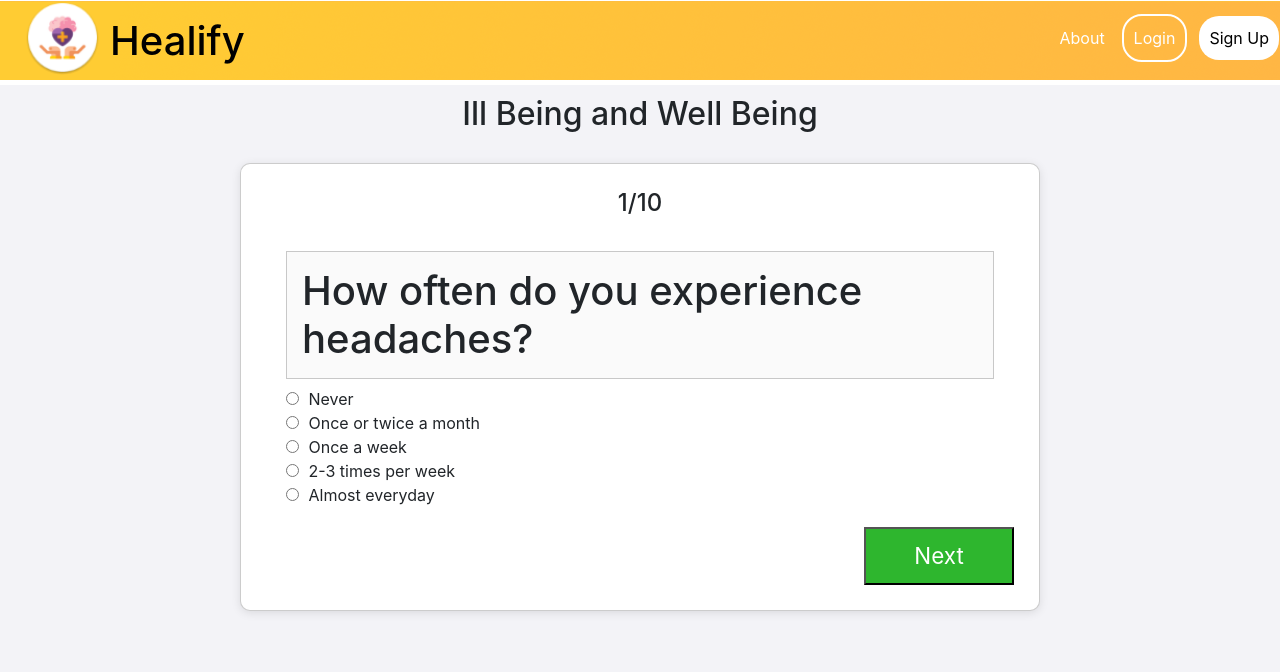
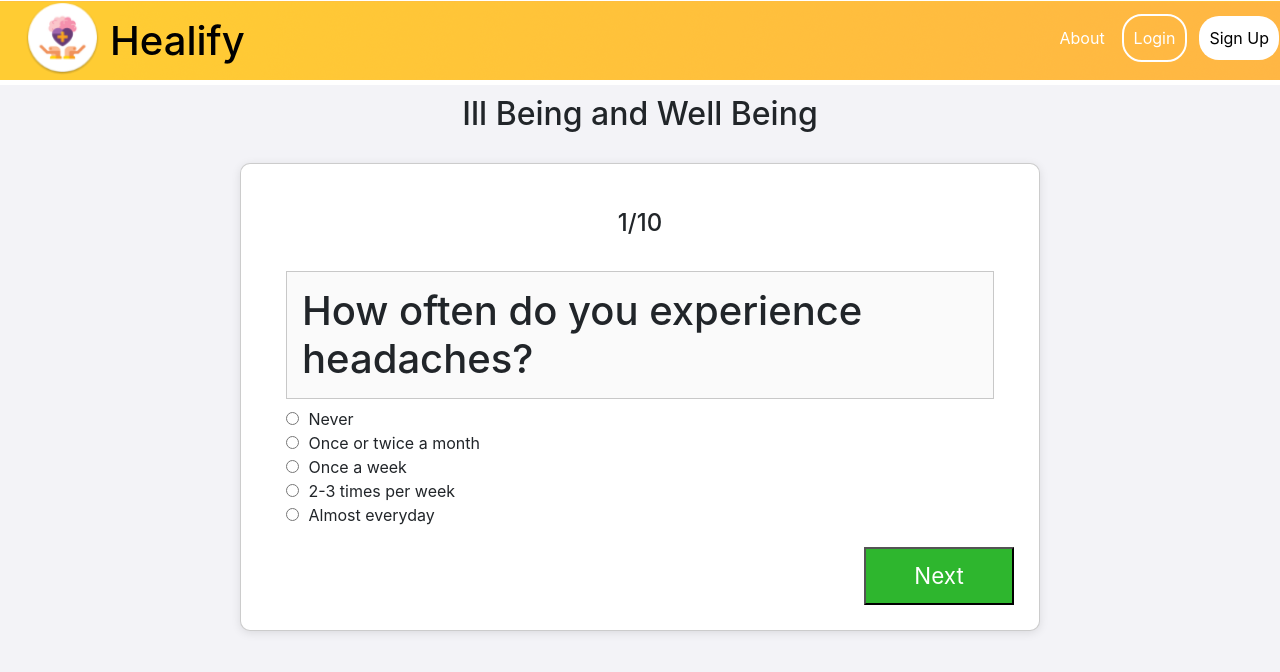
Before and after one commit to SE-Project-Team/Healify, a React (Create React App) app in the folder healify/: page /Quiz1 in a window 1280 px wide. Shown: the top 672 px of the page. Built offline with nearby package versions, Linux system fonts and the light colour scheme; no server answers.

Commit message:
Quotes Added

```diff
--- a/healify/src/Components/Quiz/Quiz.module.css
+++ b/healify/src/Components/Quiz/Quiz.module.css
@@ -17,8 +17,7 @@
   justify-content: start;
   background-color: white;
 }
-.remove_underline
-{
+.remove_underline {
   text-decoration: none;
 }
 .heading {
@@ -28,6 +27,7 @@
 }
 .counter {
   text-align: center;
+  margin-top: 20px;
 }
 .quizBody {
   height: 1000px;
```
